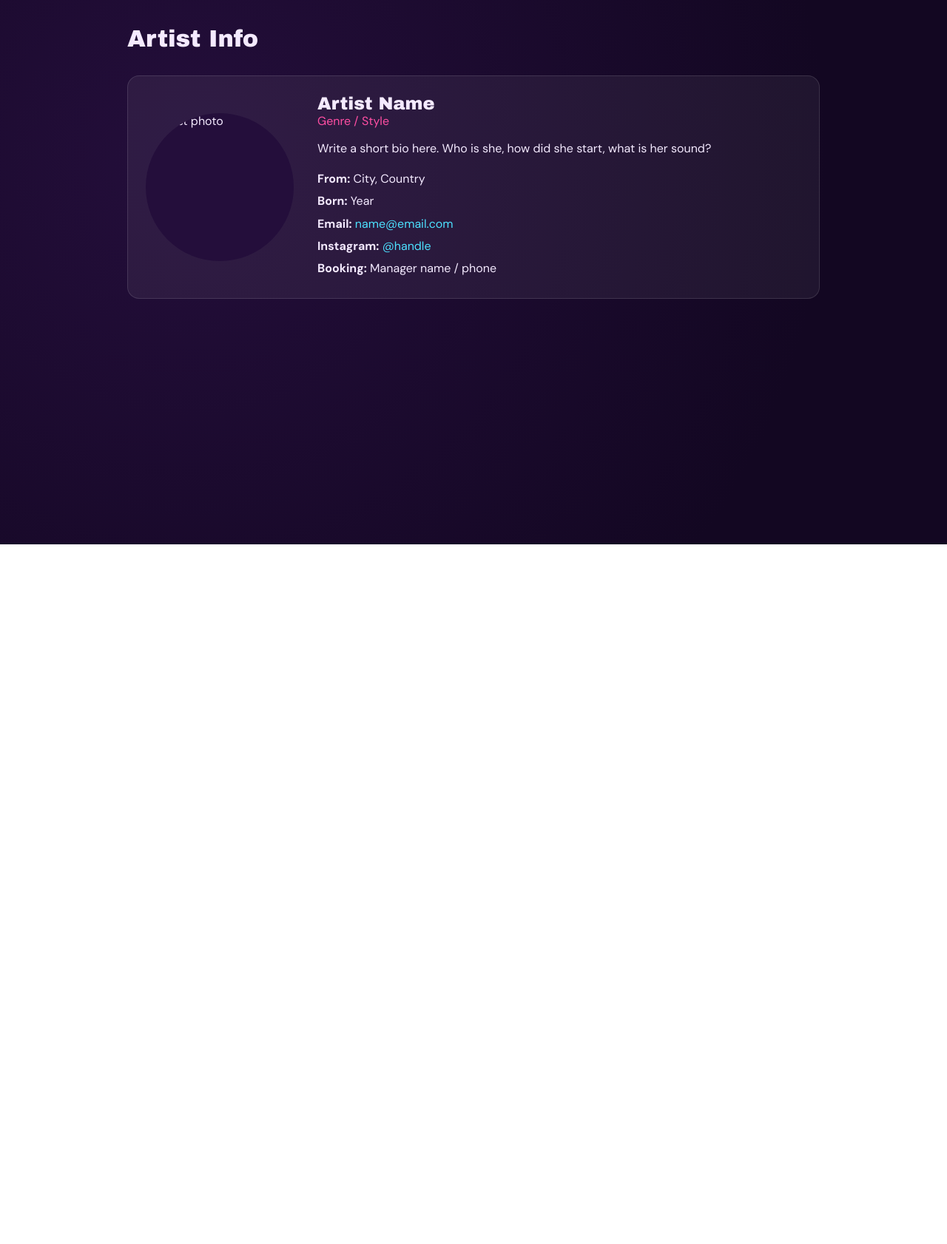
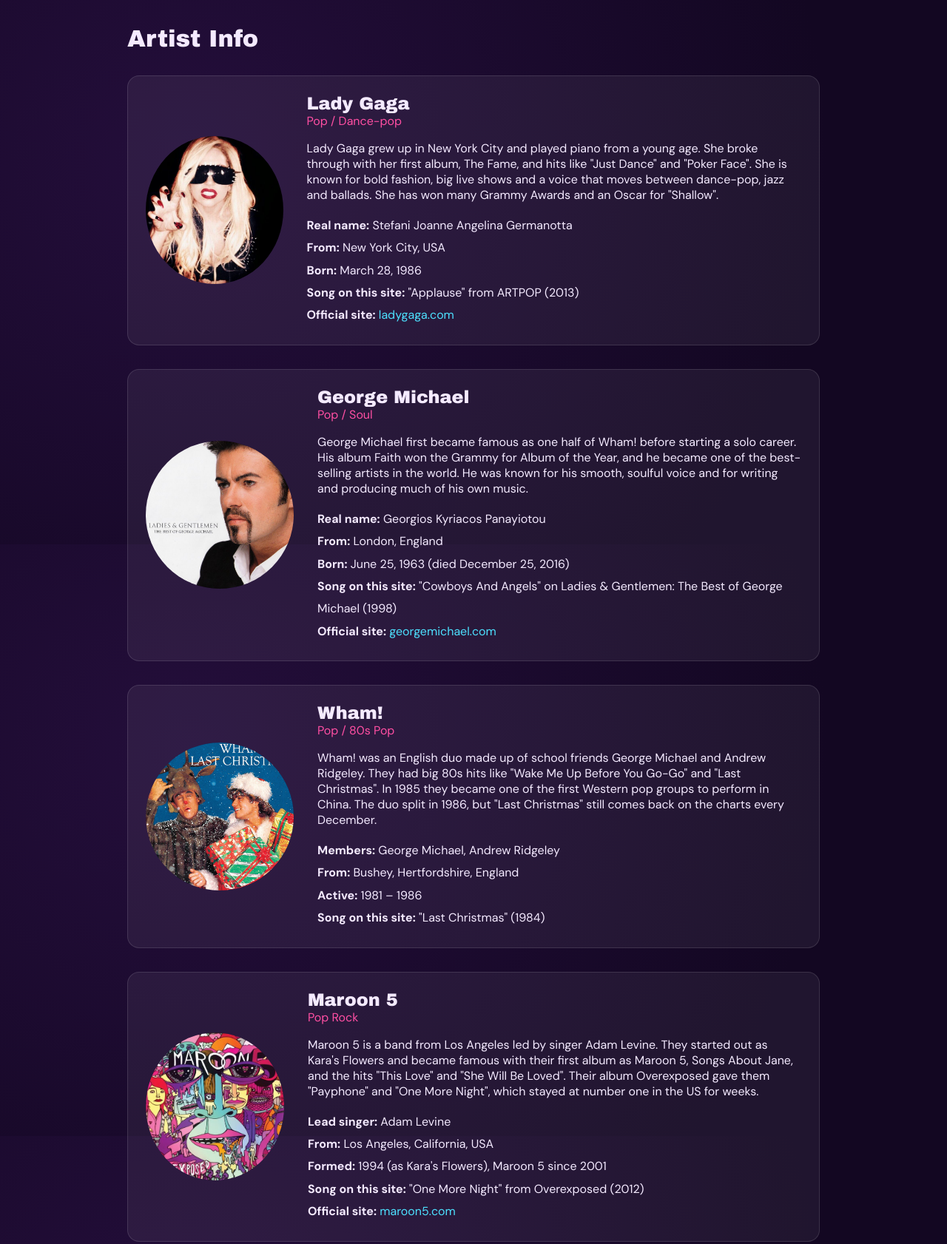
Before and after one commit to sophilyn/Artist-Hub, a plain HTML site: page Sandbox-FinalE/artist.html in a window 1280 px wide. Shown: the part 64-1746 px from the top of the page at 74% size. Before the commit the page ends 800 px from the top, so only its background shows below. Drawn offline with Linux system fonts and the light colour scheme; a web font is replaced by a local one.

Commit message:
Artist Info: add a card for each of the six artists
Lady Gaga, George Michael, Wham!, Maroon 5, Edward Maya & Vika Jigulina
and Michael Jackson, in the same order as the songs on the Home page.
Each card has a photo (the album cover), style, a short bio and facts:
real name or members, where they're from, born/active years, the song
used on the site and the official website where there is one.
Replaces the placeholder email/Instagram/booking lines.

Adds the album cover images (identical to the ones in the home page PR).

Co-Authored-By: Claude Opus 5.5 <noreply@anthropic.com>

```diff
--- a/Sandbox-FinalE/artist.html
+++ b/Sandbox-FinalE/artist.html
@@ -11,19 +11,99 @@
 <header class="nav"><a class="logo" href="index.html">ARTIST NAME</a><nav><a href="index.html" data-p="home">Home</a><a href="artist.html" data-p="artist">Artist Info</a><a href="videos.html" data-p="videos">Videos</a><a href="events.html" data-p="events">Events</a><a href="Folder_Nathan/HTML/studio.html" data-p="studio">Studio</a></nav></header>
 <main class="page">
   <h1>Artist Info</h1>
-  <!-- Copy this whole <article> block for each extra artist -->
+  <!-- One <article> per artist, in the same order as the songs on the Home page.
+       Photos reuse the album covers in images/. Copy a whole <article> block to add another artist. -->
+
   <article class="card artist">
-    <img src="images/artist1.jpg" alt="Artist photo" class="pfp">
+    <img src="images/Applause.jpg" alt="Lady Gaga" class="pfp">
     <div>
-      <h2>Artist Name</h2>
-      <p class="tag">Genre / Style</p>
-      <p>Write a short bio here. Who is she, how did she start, what is her sound?</p>
+      <h2>Lady Gaga</h2>
+      <p class="tag">Pop / Dance-pop</p>
+      <p>Lady Gaga grew up in New York City and played piano from a young age. She broke through with her first album, The Fame, and hits like "Just Dance" and "Poker Face". She is known for bold fashion, big live shows and a voice that moves between dance-pop, jazz and ballads. She has won many Grammy Awards and an Oscar for "Shallow".</p>
       <ul class="facts">
-        <li><b>From:</b> City, Country</li>
-        <li><b>Born:</b> Year</li>
-        <li><b>Email:</b> <a href="mailto:name@email.com">name@email.com</a></li>
-        <li><b>Instagram:</b> <a href="#">@handle</a></li>
-        <li><b>Booking:</b> Manager name / phone</li>
+        <li><b>Real name:</b> Stefani Joanne Angelina Germanotta</li>
+        <li><b>From:</b> New York City, USA</li>
+        <li><b>Born:</b> March 28, 1986</li>
+        <li><b>Song on this site:</b> "Applause" from ARTPOP (2013)</li>
+        <li><b>Official site:</b> <a href="https://www.ladygaga.com" target="_blank" rel="noopener">ladygaga.com</a></li>
+      </ul>
+    </div>
+  </article>
+
+  <article class="card artist">
+    <img src="images/LadiesAndGentlemen.jpg" alt="George Michael" class="pfp" style="object-position: 80% center;">
+    <div>
+      <h2>George Michael</h2>
+      <p class="tag">Pop / Soul</p>
+      <p>George Michael first became famous as one half of Wham! before starting a solo career. His album Faith won the Grammy for Album of the Year, and he became one of the best-selling artists in the world. He was known for his smooth, soulful voice and for writing and producing much of his own music.</p>
+      <ul class="facts">
+        <li><b>Real name:</b> Georgios Kyriacos Panayiotou</li>
+        <li><b>From:</b> London, England</li>
+        <li><b>Born:</b> June 25, 1963 (died December 25, 2016)</li>
+        <li><b>Song on this site:</b> "Cowboys And Angels" on Ladies &amp; Gentlemen: The Best of George Michael (1998)</li>
+        <li><b>Official site:</b> <a href="https://www.georgemichael.com" target="_blank" rel="noopener">georgemichael.com</a></li>
+      </ul>
+    </div>
+  </article>
+
+  <article class="card artist">
+    <img src="images/LastChristmas.jpg" alt="Wham!" class="pfp">
+    <div>
+      <h2>Wham!</h2>
+      <p class="tag">Pop / 80s Pop</p>
+      <p>Wham! was an English duo made up of school friends George Michael and Andrew Ridgeley. They had big 80s hits like "Wake Me Up Before You Go-Go" and "Last Christmas". In 1985 they became one of the first Western pop groups to perform in China. The duo split in 1986, but "Last Christmas" still comes back on the charts every December.</p>
+      <ul class="facts">
+        <li><b>Members:</b> George Michael, Andrew Ridgeley</li>
+        <li><b>From:</b> Bushey, Hertfordshire, England</li>
+        <li><b>Active:</b> 1981 – 1986</li>
+        <li><b>Song on this site:</b> "Last Christmas" (1984)</li>
+      </ul>
+    </div>
+  </article>
+
+  <article class="card artist">
+    <img src="images/Overexposed.jpg" alt="Maroon 5" class="pfp">
+    <div>
+      <h2>Maroon 5</h2>
+      <p class="tag">Pop Rock</p>
+      <p>Maroon 5 is a band from Los Angeles led by singer Adam Levine. They started out as Kara's Flowers and became famous with their first album as Maroon 5, Songs About Jane, and the hits "This Love" and "She Will Be Loved". Their album Overexposed gave them "Payphone" and "One More Night", which stayed at number one in the US for weeks.</p>
+      <ul class="facts">
+        <li><b>Lead singer:</b> Adam Levine</li>
+        <li><b>From:</b> Los Angeles, California, USA</li>
+        <li><b>Formed:</b> 1994 (as Kara's Flowers), Maroon 5 since 2001</li>
+        <li><b>Song on this site:</b> "One More Night" from Overexposed (2012)</li>
+        <li><b>Official site:</b> <a href="https://www.maroon5.com" target="_blank" rel="noopener">maroon5.com</a></li>
+      </ul>
+    </div>
+  </article>
+
+  <article class="card artist">
+    <img src="images/StereoLove.webp" alt="Edward Maya and Vika Jigulina" class="pfp">
+    <div>
+      <h2>Edward Maya &amp; Vika Jigulina</h2>
+      <p class="tag">Dance / House</p>
+      <p>Edward Maya is a Romanian DJ, producer and songwriter. He made "Stereo Love" with singer Vika Jigulina, and its catchy accordion melody turned it into a dance hit across Europe and the United States. The song is still one of the best-known dance tracks of its time.</p>
+      <ul class="facts">
+        <li><b>Real name:</b> Eduard Marian Ilie (Edward Maya)</li>
+        <li><b>From:</b> Bucharest, Romania</li>
+        <li><b>Born:</b> June 29, 1986</li>
+        <li><b>Song on this site:</b> "Stereo Love" (2009)</li>
+      </ul>
+    </div>
+  </article>
+
+  <article class="card artist">
+    <img src="images/Michael.webp" alt="Michael Jackson" class="pfp">
+    <div>
+      <h2>Michael Jackson</h2>
+      <p class="tag">Pop / R&amp;B</p>
+      <p>Known as the "King of Pop", Michael Jackson started singing as a child with his brothers in the Jackson 5. As a solo artist he made Thriller, the best-selling album of all time, and changed music videos and dance forever with moves like the moonwalk. He won 13 Grammy Awards during his career.</p>
+      <ul class="facts">
+        <li><b>Real name:</b> Michael Joseph Jackson</li>
+        <li><b>From:</b> Gary, Indiana, USA</li>
+        <li><b>Born:</b> August 29, 1958 (died June 25, 2009)</li>
+        <li><b>Song on this site:</b> "The Lady in My Life" from Thriller (1982)</li>
+        <li><b>Official site:</b> <a href="https://www.michaeljackson.com" target="_blank" rel="noopener">michaeljackson.com</a></li>
       </ul>
     </div>
   </article>
```
Also changed, not shown: Sandbox-FinalE/images/Applause.jpg (added), Sandbox-FinalE/images/LadiesAndGentlemen.jpg (added), Sandbox-FinalE/images/LastChristmas.jpg (added), Sandbox-FinalE/images/Overexposed.jpg (added), Sandbox-FinalE/images/StereoLove.webp (added).
